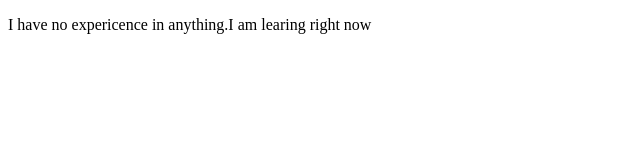
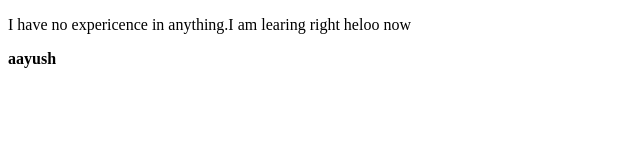
Before and after one commit to ayushphelu/aayushphelu00, a plain HTML site: page experience.html in a window 1280 px wide. Shown: the full height of the page, 0-640 px from the left. Drawn offline with Linux system fonts and the light colour scheme.

Commit message:
b is tagged in experience.html

```diff
--- a/experience.html
+++ b/experience.html
@@ -4,6 +4,9 @@
     <title>My expericence</title>
 </head>
 <body>
-    <p>I have no expericence in anything.I am learing right now</p>
+    <p>I have no expericence in anything.I am learing right heloo now</p>
+    <b>aayush
+
+    </b>
 </body>
 </html>
```
